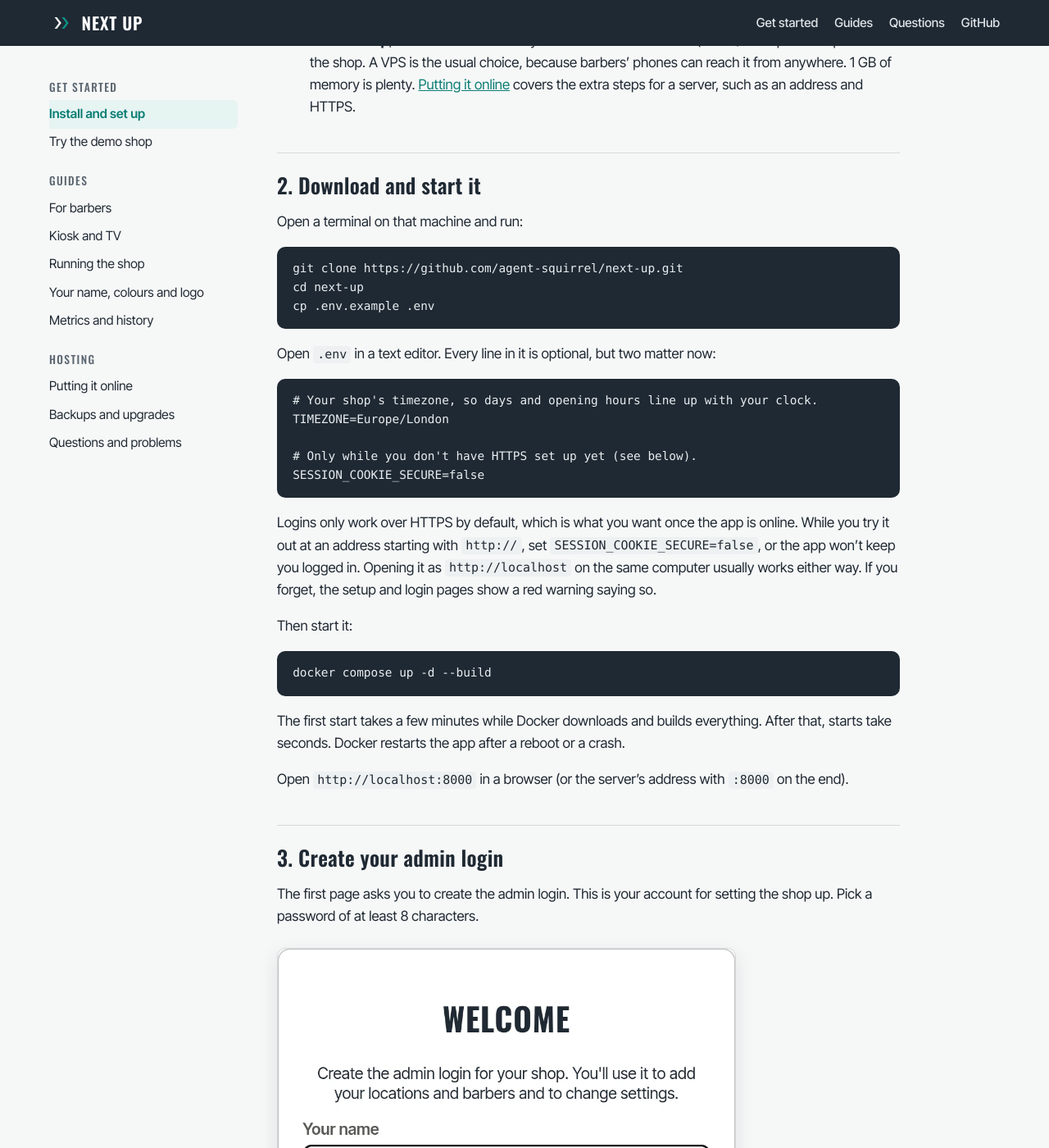
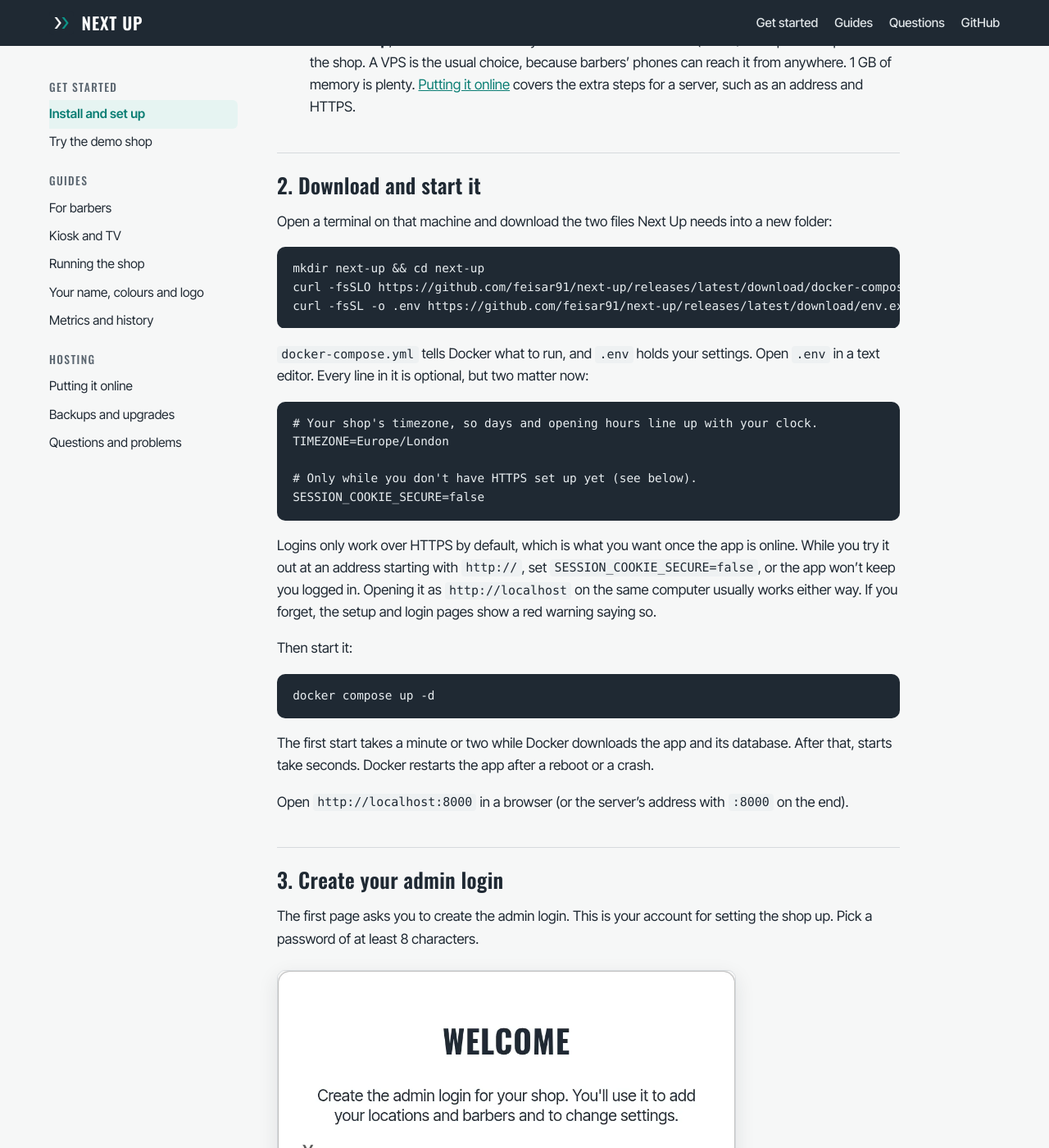
Before and after one commit to feisar91/next-up, a Jekyll site: the page built from docs/getting-started.md, in a window 1280 px wide and 1400 px high, scrolled down 500 px. Shown: the whole window at 82% size. Built offline with Jekyll 4.4.1, drawn with Linux system fonts in a browser that asks for light colours.

Commit message:
feat: Publish multi-arch images to GHCR and install from releases
- publish.yml runs the tests, then builds linux/amd64 and linux/arm64 images:
  pushes to main publish :main, tags vX.Y.Z publish :X.Y.Z, :X.Y, :X and
  :latest, plus a GitHub release with docker-compose.yml and env.example.
- docker-compose.yml runs ghcr.io/feisar91/next-up (NEXT_UP_VERSION, default
  latest); docker-compose.dev.yml adds the local build for development.
- Install docs download the two release files instead of cloning and
  building; upgrades are `docker compose pull && docker compose up -d`.
- Docs and links point at feisar91/next-up.

Co-Authored-By: Claude Opus 5.5 <noreply@anthropic.com>

````diff
--- a/docker-compose.yml
+++ b/docker-compose.yml
@@ -1,6 +1,9 @@
+# Next Up: https://github.com/feisar91/next-up
+# Runs the published image. To build from source instead (development), add
+# docker-compose.dev.yml: docker compose -f docker-compose.yml -f docker-compose.dev.yml up -d --build
 services:
   app:
-    build: .
+    image: ghcr.io/feisar91/next-up:${NEXT_UP_VERSION:-latest}
     restart: unless-stopped
     environment:
       SECRET_KEY: ${SECRET_KEY:-}
--- a/docs/_config.yml
+++ b/docs/_config.yml
@@ -1,7 +1,7 @@
 title: Next Up
 description: Walk-in check-in for barber shops. Customers put their name in on a tablet, the queue shows on the shop TV, and barbers call people up from their phones. Free and open source.
 # The GitHub repository, used for the install commands and links.
-repository: agent-squirrel/next-up
+repository: feisar91/next-up
 # Where the site is served from: /<repository name> for GitHub Pages project
 # sites, or "" on a custom domain.
 baseurl: /next-up
--- a/docs/getting-started.md
+++ b/docs/getting-started.md
@@ -15,15 +15,15 @@ Next Up runs in [Docker](https://docs.docker.com/get-docker/). Docker packages t
 
 ## 2. Download and start it
 
-Open a terminal on that machine and run:
+Open a terminal on that machine and download the two files Next Up needs into a new folder:
 
 ```bash
-git clone https://github.com/{{ site.repository }}.git
-cd next-up
-cp .env.example .env
+mkdir next-up && cd next-up
+curl -fsSLO https://github.com/{{ site.repository }}/releases/latest/download/docker-compose.yml
+curl -fsSL -o .env https://github.com/{{ site.repository }}/releases/latest/download/env.example
 ```
 
-Open `.env` in a text editor. Every line in it is optional, but two matter now:
+`docker-compose.yml` tells Docker what to run, and `.env` holds your settings. Open `.env` in a text editor. Every line in it is optional, but two matter now:
 
 ```bash
 # Your shop's timezone, so days and opening hours line up with your clock.
@@ -38,10 +38,10 @@ Logins only work over HTTPS by default, which is what you want once the app is o
 Then start it:
 
 ```bash
-docker compose up -d --build
+docker compose up -d
 ```
 
-The first start takes a few minutes while Docker downloads and builds everything. After that, starts take seconds. Docker restarts the app after a reboot or a crash.
+The first start takes a minute or two while Docker downloads the app and its database. After that, starts take seconds. Docker restarts the app after a reboot or a crash.
 
 Open `http://localhost:8000` in a browser (or the server's address with `:8000` on the end).
 
````
Also changed, not shown: CLAUDE.md (+3 -1 lines), docker-compose.dev.yml (added, +8 -0 lines), docs/guides/maintenance.md (+8 -4 lines), docs/guides/server.md (+5 -4 lines), .github/workflows/publish.yml (added), README.md, 2 other files.
